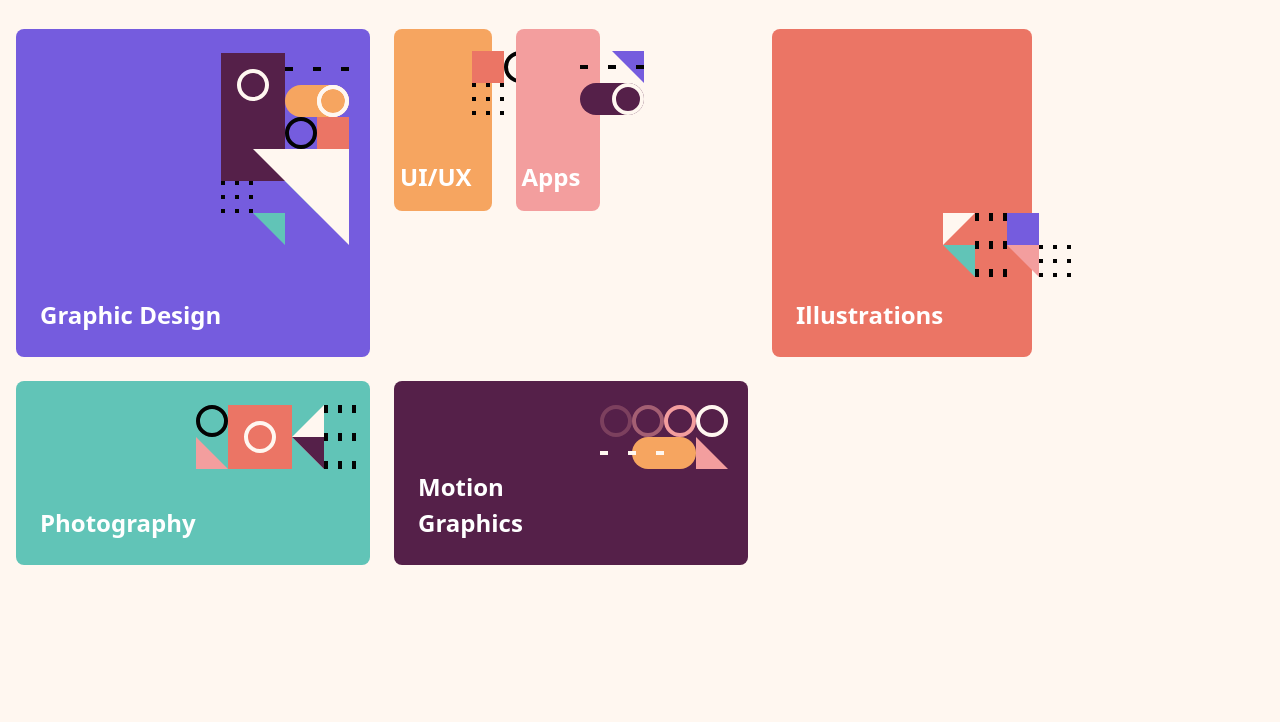
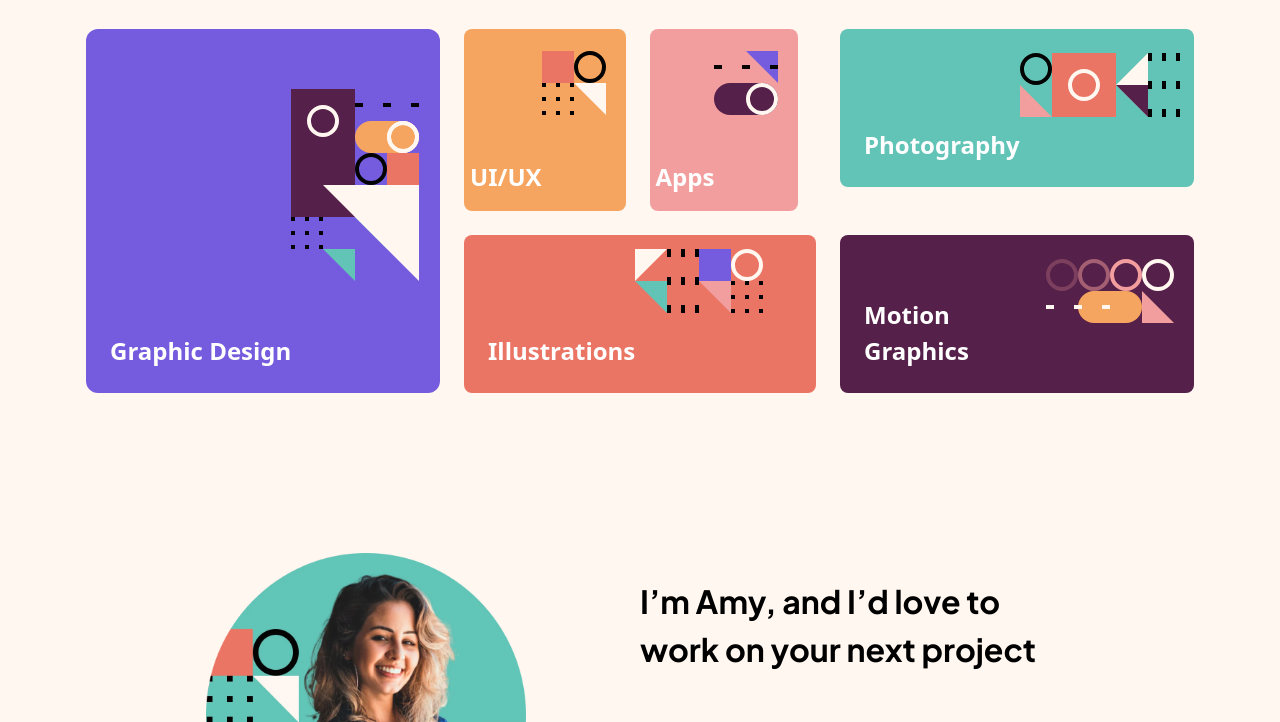
Before and after one commit to Nutopia13/design_css_2, a website built with Vite: page index.html in a window 1280 px wide. Shown: the part 277-999 px from the top of the page. Built offline with nearby package versions, Linux system fonts and the light colour scheme.

Commit message:
Updates Grid

```diff
--- a/index.html
+++ b/index.html
@@ -10,7 +10,7 @@
   <body class="bg-primary">
     <div id="app" class='bg-primary w-full overflow-hidden'>
       <div class='xs:mx-4 sm:mx-9.4 mx-43 flex justify-center items-center'>
-        <nav class="w-full max-w-[1111px] xs:max-w-[343px] sm:max-w-[689px] flex mt-9 mb-17 sx:mx-4 sm:mx-9.4 mx-43 justify-between">
+        <nav class="w-full lg:min-w-[1111px] xs:max-w-[343px] sm:max-w-[689px] flex mt-9 mb-17 sx:mx-4 sm:mx-9.4 mx-43 justify-between">
           <img src="./assets/logo.svg" alt="Logo">
           <button class=" max-h-[44px] self-center font-jakarta font-medium bg-black text-white text-sm xs:text-xs hover:bg-cart1 xs:px-7 px-11.1 xs:py-2 py-3.5 text-center rounded-3xl">Free Consultation</button>
         </nav>
@@ -21,31 +21,31 @@
           <p class="font-jakarta font-medium text-base xs:text-sm text-grey xs:pt4 pt-7 px-7 ">With over ten years of experience in various design disciplines, I’m your one-stop shop for your design needs.</p>
         </div>
       </div>
-      <div class="bg-primary xs:mx-4 sm:mx-9.4 mx-43 xs:pt-8 pt-16" >
-        <div class="grid gap-6 lg:max-w-[1110px] lg:grid-rows-none  lg:grid-cols-12 justify-center content-center w-full " >
-          <div class='flex rounded-lg lg:col-span-4 font-medium text-white text-tiny bg-cart1' >
+      <div class="flex justify-center content-center bg-primary xs:mx-4 sm:mx-9.4 mx-43 xs:pt-8 pt-16" >
+        <div class="cart_box grid xs: gap-6 lg:max-w-[1110px] lg:grid-rows-none justify-center content-center w-full " >
+          <div class='cart1 flex rounded-lg font-medium text-white text-tiny bg-cart1' >
             <p class="pl-6 pb-6 justify-self-start self-end text-tiny font-bold">Graphic Design</p>
             <img class='mt-6 pb-28 mr-5 place-self-end' src="./assets/pattern-graphic-design.svg" alt="pattern-graphic-design">
           </div>
           <div  class="flex flex-row lg:col-span-2 lg:max-h-[182px] gap-x-6">
-            <div class='flex rounded-lg font-medium text-white text-tiny bg-cart2'>
+            <div class='car2 flex rounded-lg font-medium text-white text-tiny bg-cart2'>
               <p class="pl-1.5 pb-4 justify-self-start self-end text-tiny font-bold">UI/UX</p>
               <img class='mt-6 pb-24 mr-5 place-self-end' src="./assets/pattern-ui-ux.svg" alt="pattern-ui-ux">
             </div>
-            <div class='flex rounded-lg font-medium text-white text-tiny bg-cart3'>
+            <div class='cart3 flex rounded-lg font-medium text-white text-tiny bg-cart3'>
               <p class="pl-1.5 pb-4 justify-self-start self-end text-tiny font-bold">Apps</p>
               <img class='mt-6 pb-24 mr-5 place-self-end' src="./assets/pattern-apps.svg" alt="pattern-apps">
            </div>
           </div>
-          <div class='flex rounded-lg font-medium lg:col-start-9 lg:col-end-12 lg:col-span-4 text-white text-tiny bg-neutral'>
+          <div class='cart4 flex rounded-lg font-medium text-white text-tiny bg-neutral'>
             <p class="pl-6 pb-6 justify-self-start self-end text-tiny font-bold">Illustrations</p>
             <img class='mt-6 pb-20 place-self-end' src="./assets/pattern-illustrations.svg" alt="pattern-illustrations">
           </div>
-          <div class='flex rounded-lg font-medium lg:col-span-4 text-white text-tiny bg-cart4 overflow-hidden'>
+          <div class='cart5 flex rounded-lg font-medium text-white text-tiny bg-cart4 overflow-hidden'>
             <p class="pl-6 pb-6  self-end text-tiny font-bold">Photography</p>
             <img class='mt-6 pb-24 mr-5.5 place-self-end self-start' src="./assets/pattern-photography.svg" alt="pattern-photography">
           </div>
-          <div class='flex rounded-lg font-medium lg:col-span-4 text-white text-tiny bg-cart5'>
+          <div class='cart6 flex rounded-lg font-medium text-white text-tiny bg-cart5'>
             <p class="pl-6 pb-6 justify-self-start self-end text-tiny font-bold">Motion Graphics</p>
             <img class='mt-6 pb-24 mr-5 place-self-end self-start' src="./assets/pattern-motion-graphics.svg" alt="pattern-motion-graphics">
           </div>
@@ -65,7 +65,7 @@
           </div>
         </div>
       </section>
-      <section class="bg-primary flex flex-wrap justify-center content-center xs:mx-4 sm:mx-9.4 mx-43 xs:pt-8 pt-16 xs:my-26 sm:my-32">
+      <section class="bg-primary flex flex-wrap justify-center content-center xs:mx-4 sm:mx-9.4 mx-43 xs:pt-8 pt-16 xs:my-26 sm:my-7">
         <div>
           <h1 class="font-jakarta font-bold text-black text-xlg sm:text-[24px]">My Work</h1>
         </div>
@@ -83,7 +83,7 @@
 
         </div>
       </section>
-      <section class= "bg-primary flex justify-center content-center xs:mx-4 sm:mx-9.4 mx-43 xs:pt-8 pt-15 xs:my-26 sm:my-32 ">
+      <section class= "bg-primary flex justify-center content-center xs:mx-4 sm:mx-9.4 mx-43 xs:pt-8 pt-15 xs:my-26 sm:my-7 ">
         <div class="bg-black text-white w-full text-center rounded-xl xs:flex xs:flex-wrap justify-center lg:justify-between content-center sm:max-w-[690px] lg:max-w-[950px]">
           <div class='lg:ml-16 lg:pb-[70px] pt-12 lg:max-w-[490px] max-w-[295px] lg:text-left md:basis:1/4 basis:1/2'>
             <h1 class="font-jakarta font-bold text-white text-2xl xs:text-[26px] sm:text-xlg">
@@ -101,8 +101,8 @@
 
       </section>
 
-      <div class='bg-primary xs:mx-4 sm:mx-9.4 mx-43 flex justify-center items-center py-[40px]'>
-        <nav class=" w-full max-w-[1111px] xs:max-w-[343px] sm:max-w-[689px] flex mt-9 mb-17 sx:mx-4 sm:mx-9.4 mx-43 justify-between content-center max-h-[343px]">
+      <div class=' bg-primary xs:mx-4 sm:mx-9.4 mx-43 flex justify-center items-center py-[40px]'>
+        <nav class=" lg:min-w-[1111px] w-full max-w-[1111px] xs:max-w-[343px] sm:max-w-[689px] flex mt-9 mb-17 sx:mx-4 sm:mx-9.4 mx-43 justify-between content-center max-h-[343px]">
           <img src="./assets/logo.svg" alt="Logo">
           <button class="font-jakarta max-h-[44px] self-center font-medium bg-black text-white text-sm xs:text-xs hover:bg-cart1 xs:px-7 px-11.1 xs:py-2 py-3.5 text-center rounded-3xl">Free Consultation</button>
         </nav>
--- a/style.css
+++ b/style.css
@@ -8,3 +8,57 @@
 :root{
     font-size: 16px;
 }
+
+@media only screen and (min-width: 1200px) {
+.cart_box{
+    width: 100%;
+    display: grid;
+    grid-template-areas:
+        "aa bb cc dd"
+        "aa ee ee ff"
+    ;
+    grid-template-columns: 354px 164px 164px 354px;
+    grid-template-rows: 182px;
+    gap: 24px;
+    justify-content: center;
+}
+.cart1{
+    grid-area: aa;
+    width: 354px;
+    height: 364px;
+    background-color: #755CDE;
+    border-radius: 12px;
+    font-size: 24px;
+    color: white;
+}
+
+.cart2{
+    grid-area: bb;
+    background-color: #F6A560;
+}
+
+.cart3 {
+    grid-area: cc;
+    background-color: #F39E9E;
+}
+
+.cart5{
+
+    height: 158px;
+    grid-area: dd;
+    background-color: #61C4B7;
+}
+
+
+.cart4 {
+    height: 158px;
+    grid-area: ee;
+    background-color: #EB7565;
+}
+
+.cart6 {
+    height: 158px;
+    grid-area: ff;
+    background-color: #552049;
+}
+}
```
